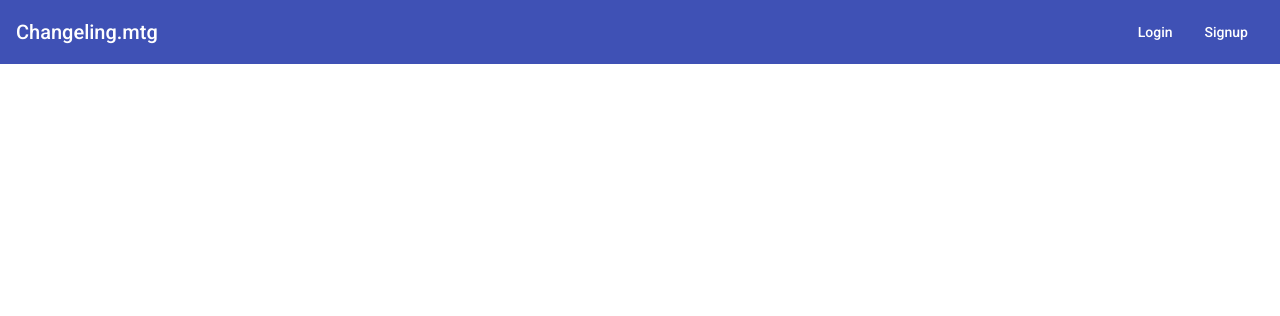
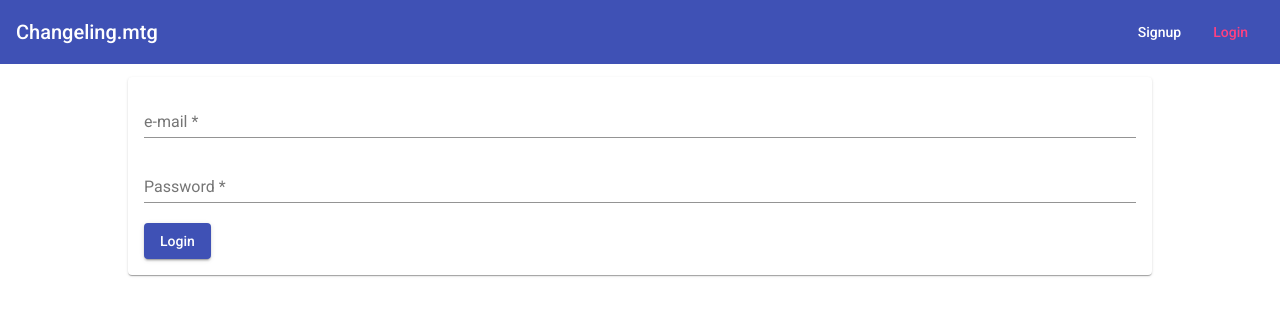
Before and after one commit to nhof/Changeling.mtg, an Angular app: page /auth/login in a window 1280 px wide. Before the commit this address led to /. Shown: the top 316 px of the page. Built offline with nearby package versions, Linux system fonts and the light colour scheme.

Commit message:
LazyLoading

```diff
--- a/src/app/app-routing.module.ts
+++ b/src/app/app-routing.module.ts
@@ -1,8 +1,6 @@
 import { NgModule } from '@angular/core';
 import { RouterModule, Routes } from '@angular/router';
 import { AuthGuard } from './auth/auth.guard';
-import { LoginComponent } from './auth/login/login.component';
-import { SignupComponent } from './auth/signup/signup.component';
 import { PostCreateComponent } from './posts/post-create/post-create.component';
 import { PostListComponent } from './posts/post-list/post-list.component';
 
@@ -11,8 +9,7 @@
   {path: '', component: PostListComponent},
   {path: 'create', component: PostCreateComponent, canActivate: [AuthGuard]},
   {path: 'edit/:postId', component: PostCreateComponent, canActivate: [AuthGuard]},
-  {path: 'login', component: LoginComponent},
-  {path: 'signup', component: SignupComponent}
+  {path: 'auth',loadChildren:() => import('./auth/auth.module').then(m=>m.AuthModule)}
 ];
 
 @NgModule({
--- a/src/app/app.module.ts
+++ b/src/app/app.module.ts
@@ -12,7 +12,6 @@
 import { AuthInterceptor } from './auth/auth-interceptor';
 import  { ErrorInterceptor} from './error-interceptor'
 import { PostsModule } from './posts/posts.module';
-import { AuthModule } from './auth/auth.module';
 
 @NgModule({
   declarations: [
@@ -26,8 +25,7 @@
     AppRoutingModule,
     HttpClientModule,
     AngularMaterialModule,
-    PostsModule,
-    AuthModule
+    PostsModule
     ],
   providers: [
     {provide: HTTP_INTERCEPTORS, useClass: AuthInterceptor, multi: true},
--- a/src/app/auth/auth.guard.ts
+++ b/src/app/auth/auth.guard.ts
@@ -15,7 +15,7 @@
     ): boolean | UrlTree | Observable<boolean | UrlTree> | Promise<boolean | UrlTree> {
       const isAuth = this.authService.getIsAuth();
       if(!isAuth){
-        this.router.navigate(['/login']);
+        this.router.navigate(['/auth/login']);
       }
       return isAuth;
   }
--- a/src/app/auth/auth.module.ts
+++ b/src/app/auth/auth.module.ts
@@ -5,6 +5,7 @@
 import { LoginComponent } from './login/login.component';
 import { SignupComponent } from './signup/signup.component';
 import { AngularMaterialModule } from "../angular-material.module";
+import { AuthRoutingModule } from "./auth-routing";
 
 
 @NgModule({
@@ -15,7 +16,8 @@
   imports:[
     CommonModule,
     FormsModule,
-    AngularMaterialModule
+    AngularMaterialModule,
+    AuthRoutingModule
   ]
 })
 
--- a/src/app/header/header.component.html
+++ b/src/app/header/header.component.html
@@ -9,14 +9,14 @@
     <li *ngIf="userIsAuthenticated">
       <a mat-button routerLink="/create" routerLinkActive="mat-accent">New Post</a>
     </li>
-    <li *ngIf="!userIsAuthenticated">
-      <a mat-button routerLink="/login" routerLinkActive="mat-accent">Login</a>
+    <li *ngIf="userIsAuthenticated">
+      <button mat-button (click)="onLogout()" >Logout</button>
     </li>
     <li *ngIf="!userIsAuthenticated">
-      <a mat-button routerLink="/signup" routerLinkActive="mat-accent">Signup</a>
+      <a mat-button routerLink="/auth/signup" routerLinkActive="mat-accent">Signup</a>
     </li>
-    <li *ngIf="userIsAuthenticated">
-      <button mat-button (click)="onLogout()" >Logout</button>
+    <li *ngIf="!userIsAuthenticated">
+      <a mat-button routerLink="/auth/login" routerLinkActive="mat-accent">Login</a>
     </li>
   </ul>
 
```
Also changed, not shown: src/app/auth/auth-routing.ts (added, +19 -0 lines).
